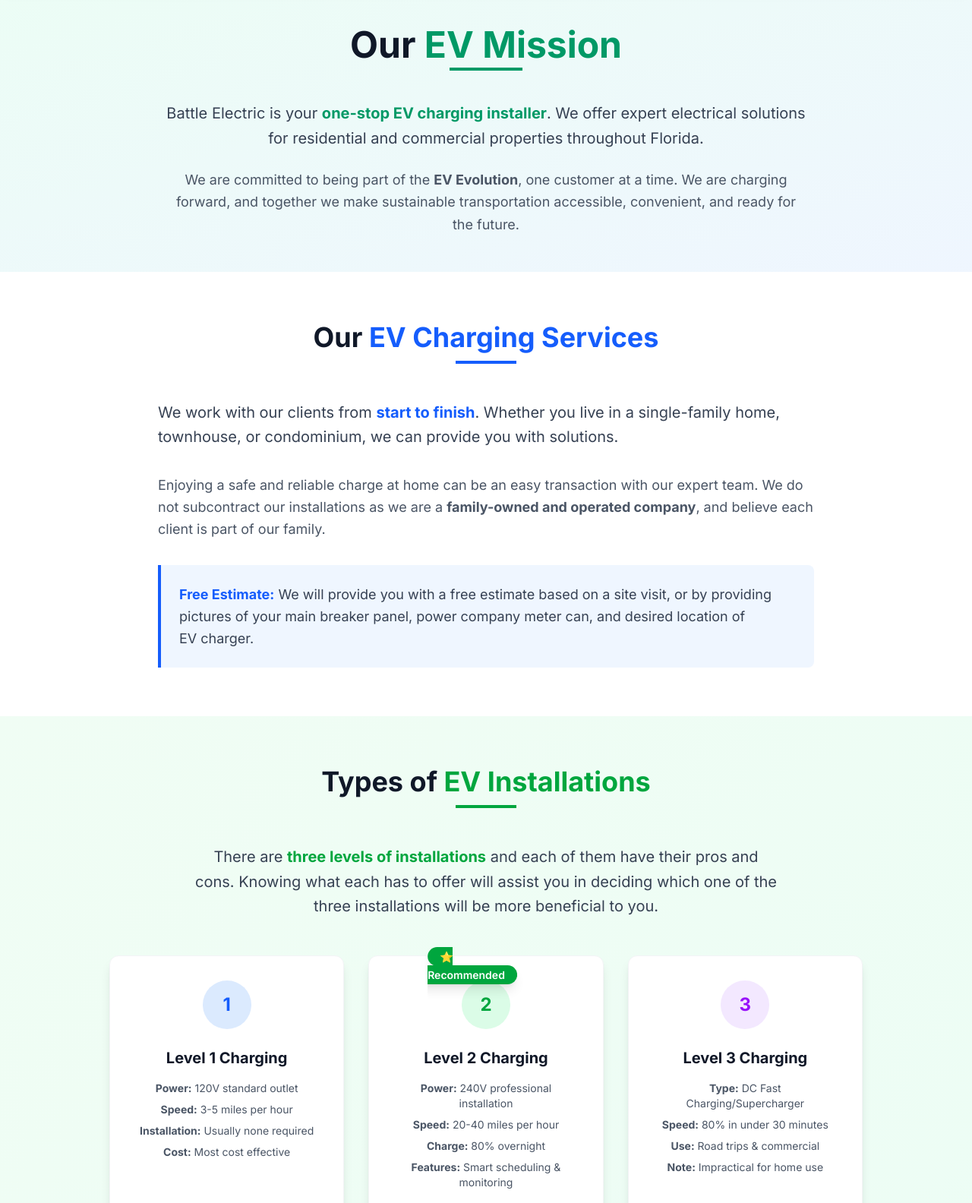
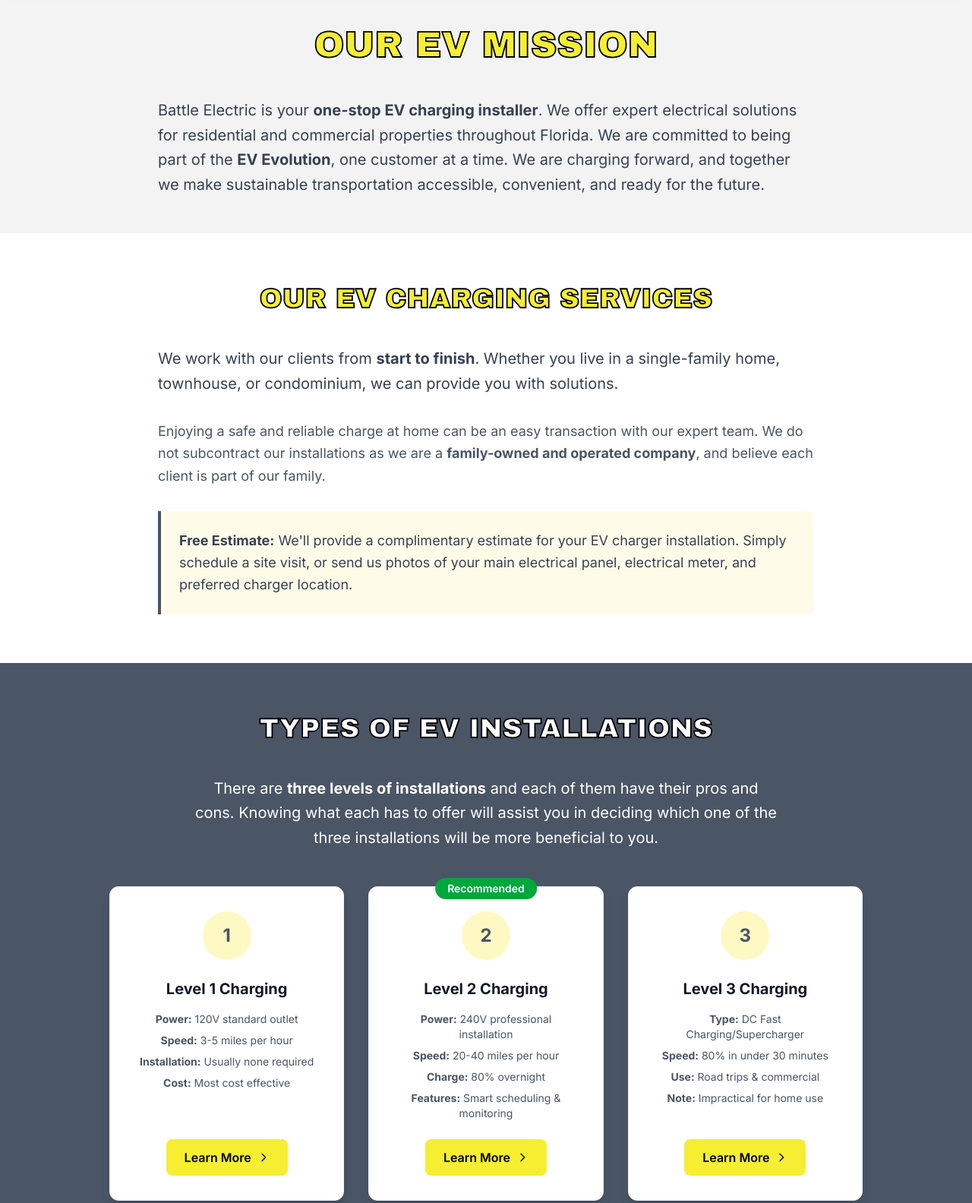
Before and after one commit to ItzRoBeerT/battle-electric, an Astro site: page /services/ev-charging in a window 1280 px wide. Shown: the part 200-1784 px from the top of the page at 76% size. Built offline with nearby package versions, Linux system fonts and the light colour scheme; Astro itself is replaced by a stand-in of ours.

Commit message:
Updated styles for ev-charging page

```diff
--- a/src/sections/ev-charging/Brands.astro
+++ b/src/sections/ev-charging/Brands.astro
@@ -14,8 +14,8 @@
   <div class="max-w-6xl mx-auto">
     <!-- Header -->
     <div class="text-center mb-12">
-      <h2 class="text-3xl/tight md:text-5xl/tight font-bold text-gray-900 text-center mb-4">
-        Our <span class="text-emerald-600">EV Partners</span>
+      <h2 class="text-3xl/tight md:text-4xl/tight font-bold text-stroke text-center mb-4">
+        OUR EV PARTNERS
       </h2>
       <p class="text-lg text-gray-600 max-w-2xl mx-auto leading-relaxed">
         We are proud to partner with the following leading brands in electric vehicle charging technology
@@ -52,3 +52,12 @@
     </div>
   </div>
 </section>
+
+<style>
+	.text-stroke {
+		font-family: 'Arial Black', 'Helvetica', sans-serif;
+		color: #f5ee31;
+		-webkit-text-stroke: 1.8px black;
+		text-stroke: 1.8px black;
+	}
+</style>
--- a/src/sections/ev-charging/Hero.astro
+++ b/src/sections/ev-charging/Hero.astro
@@ -1,18 +1,13 @@
-<section class="py-12 bg-gradient-to-br from-emerald-50 to-blue-50">
+<section class="py-12">
 	<div class="container mx-auto px-4 max-w-4xl">
-		<h1 class="text-4xl/tight md:text-5xl/tight font-bold text-gray-900 text-center">
-			Our <span class="text-emerald-600">EV Mission</span>
+		<h1 class="text-4xl/tight md:text-5xl/tight font-bold text-yellow-400 text-stroke text-center mb-10">
+			OUR EV MISSION
 		</h1>
 
-		<div class="size-24 h-1 bg-emerald-600 mx-auto mb-10"></div>
-
-		<div class="space-y-6 text-center text-pretty">
+		<div class="space-y-6 text-pretty">
 			<p class="text-xl/relaxed text-gray-700">
-				Battle Electric is your <strong class="text-emerald-600">one-stop EV charging installer</strong>. We
+				Battle Electric is your <strong>one-stop EV charging installer</strong>. We
 				offer expert electrical solutions for residential and commercial properties throughout Florida.
-			</p>
-
-			<p class="text-lg/relaxed text-gray-600">
 				We are committed to being part of the <strong>EV Evolution</strong>, one customer at a time. We are
 				charging forward, and together we make sustainable transportation accessible, convenient, and ready for
 				the future.
@@ -20,3 +15,12 @@
 		</div>
 	</div>
 </section>
+
+<style>
+	.text-stroke {
+		font-family: 'Arial Black', 'Helvetica', sans-serif;
+		color: #f5ee31;
+		-webkit-text-stroke: 1.8px black;
+		text-stroke: 1.8px black;
+	}
+</style>
--- a/src/sections/ev-charging/Installations.astro
+++ b/src/sections/ev-charging/Installations.astro
@@ -1,21 +1,16 @@
 ---
-// src/components/sections/EVInstallationTypes.astro
-// Sección actualizada con información técnica específica de Battle Electric
+import Star from '../../assets/icons/star.svg';
 ---
 
-<section class="py-16 bg-gradient-to-br from-green-50 to-emerald-50">
+<section class="py-16 bg-gray-600">
 	<div class="container mx-auto px-4 max-w-5xl">
-		<h2 class="text-3xl/tight md:text-4xl/tight font-bold text-gray-900 mb-2 text-center">
-			Types of <span class="text-green-600">EV Installations</span>
-		</h2>
-
-		<div class="w-20 h-1 bg-green-600 mx-auto mb-12"></div>
+		<h2 class="text-3xl/tight md:text-4xl/tight text-stroke mb-10 text-center">TYPES OF EV INSTALLATIONS</h2>
 
 		<div class="text-center mb-12">
-			<p class="text-xl/relaxed text-gray-700 max-w-3xl mx-auto text-pretty">
-				There are <strong class="text-green-600">three levels of installations</strong> and each of them have their
-				pros and cons. Knowing what each has to offer will assist you in deciding which one of the three installations
-				will be more beneficial to you.
+			<p class="text-xl/relaxed text-white max-w-3xl mx-auto text-pretty">
+				There are <strong>three levels of installations</strong> and each of them have their pros and cons. Knowing
+				what each has to offer will assist you in deciding which one of the three installations will be more beneficial
+				to you.
 			</p>
 		</div>
 
@@ -26,15 +21,11 @@
 			>
 				<div class="text-center">
 					<div
-						class="w-16 h-16 bg-blue-100 rounded-full flex items-center justify-center mx-auto mb-6 group-hover:bg-blue-200 group-hover:scale-110 transition-all duration-300"
+						class="w-16 h-16 bg-yellow-100 rounded-full flex items-center justify-center mx-auto mb-6 group-hover:bg-yellow-200 group-hover:scale-110 transition-all duration-300"
 					>
-						<span class="text-2xl font-bold text-blue-600 group-hover:text-blue-700">1</span>
+						<span class="text-2xl font-bold text-gray-600 group-hover:text-gray-700">1</span>
 					</div>
-					<h3
-						class="text-xl font-bold text-gray-900 mb-4 group-hover:text-blue-600 transition-colors duration-300"
-					>
-						Level 1 Charging
-					</h3>
+					<h3 class="text-xl font-bold text-gray-900 mb-4">Level 1 Charging</h3>
 
 					<!-- Quick specs -->
 					<div class="space-y-2 text-gray-600 mb-6 h-36">
@@ -45,7 +36,7 @@
 					</div>
 					<a
 						href="/services/ev-charging/level-1/"
-						class="inline-flex items-center px-6 py-3 bg-blue-600 text-white font-semibold rounded-lg hover:bg-blue-700 hover:shadow-lg transform hover:scale-105 transition-all duration-200"
+						class="inline-flex items-center px-6 py-3 bg-battle-yellow font-semibold rounded-lg hover:bg-battle-yellow-hover hover:shadow-lg transform hover:scale-105 transition-all duration-200"
 					>
 						Learn More
 						<svg
@@ -69,22 +60,21 @@
 				<div
 					class="absolute -top-3 left-1/2 transform -translate-x-1/2 group-hover:scale-110 transition-transform duration-300"
 				>
-					<span class="bg-green-600 text-white px-4 py-1 rounded-full text-sm font-semibold shadow-lg"
-						>⭐ Recommended</span
+					<span
+						class="whitespace-nowrap bg-green-600 text-white px-4 py-1 rounded-full text-sm font-semibold flex items-center gap-1"
 					>
+						<Star class="w-4 h-4" style={{ color: '#f5ee31' }} />
+						Recommended
+					</span>
 				</div>
 
 				<div class="text-center">
 					<div
-						class="w-16 h-16 bg-green-100 rounded-full flex items-center justify-center mx-auto mb-6 group-hover:bg-green-200 group-hover:scale-110 transition-all duration-300"
+						class="w-16 h-16 bg-yellow-100 rounded-full flex items-center justify-center mx-auto mb-6 group-hover:bg-yellow-200 group-hover:scale-110 transition-all duration-300"
 					>
-						<span class="text-2xl font-bold text-green-600 group-hover:text-green-700">2</span>
+						<span class="text-2xl font-bold text-gray-600 group-hover:text-gray-700">2</span>
 					</div>
-					<h3
-						class="text-xl font-bold text-gray-900 mb-4 group-hover:text-green-600 transition-colors duration-300"
-					>
-						Level 2 Charging
-					</h3>
+					<h3 class="text-xl font-bold text-gray-900 mb-4">Level 2 Charging</h3>
 
 					<!-- Quick specs -->
 					<div class="space-y-2 text-gray-600 mb-6 h-36">
@@ -96,7 +86,7 @@
 
 					<a
 						href="/services/ev-charging/level-2/"
-						class="inline-flex items-center px-6 py-3 bg-green-600 text-white font-semibold rounded-lg hover:bg-green-700 hover:shadow-lg transform hover:scale-105 transition-all duration-200"
+						class="inline-flex items-center px-6 py-3 bg-battle-yellow font-semibold rounded-lg hover:bg-battle-yellow-hover hover:shadow-lg transform hover:scale-105 transition-all duration-200"
 					>
 						Learn More
 						<svg
@@ -118,15 +108,11 @@
 			>
 				<div class="text-center">
 					<div
-						class="w-16 h-16 bg-purple-100 rounded-full flex items-center justify-center mx-auto mb-6 group-hover:bg-purple-200 group-hover:scale-110 transition-all duration-300"
+						class="w-16 h-16 bg-yellow-100 rounded-full flex items-center justify-center mx-auto mb-6 group-hover:bg-yellow-200 group-hover:scale-110 transition-all duration-300"
 					>
-						<span class="text-2xl font-bold text-purple-600 group-hover:text-purple-700">3</span>
+						<span class="text-2xl font-bold text-gray-600 group-hover:text-gray-700">3</span>
 					</div>
-					<h3
-						class="text-xl font-bold text-gray-900 mb-4 group-hover:text-purple-600 transition-colors duration-300"
-					>
-						Level 3 Charging
-					</h3>
+					<h3 class="text-xl font-bold text-gray-900 mb-4">Level 3 Charging</h3>
 
 					<!-- Quick specs -->
 					<div class="space-y-2 text-gray-600 mb-6 h-36">
@@ -138,7 +124,7 @@
 
 					<a
 						href="/services/ev-charging/level-3/"
-						class="inline-flex items-center px-6 py-3 bg-purple-600 text-white font-semibold rounded-lg hover:bg-purple-700 hover:shadow-lg transform hover:scale-105 transition-all duration-200"
+						class="inline-flex items-center px-6 py-3 bg-battle-yellow font-semibold rounded-lg hover:bg-battle-yellow-hover hover:shadow-lg transform hover:scale-105 transition-all duration-200"
 					>
 						Learn More
 						<svg
@@ -164,9 +150,9 @@
 					<thead>
 						<tr class="border-b border-gray-200">
 							<th class="pb-4 font-semibold text-gray-900">Feature</th>
-							<th class="pb-4 font-semibold text-blue-600 text-center">Level 1</th>
-							<th class="pb-4 font-semibold text-green-600 text-center">Level 2</th>
-							<th class="pb-4 font-semibold text-purple-600 text-center">Level 3</th>
+							<th class="pb-4 font-semibold text-gray-900 text-center">Level 1</th>
+							<th class="pb-4 font-semibold text-gray-900 text-center">Level 2</th>
+							<th class="pb-4 font-semibold text-gray-900 text-center">Level 3</th>
 						</tr>
 					</thead>
 					<tbody class="divide-y divide-gray-100">
@@ -212,3 +198,12 @@
 		</div>
 	</div>
 </section>
+
+<style>
+	.text-stroke {
+		font-family: 'Arial Black', 'Helvetica', sans-serif;
+		color: #fff;
+		-webkit-text-stroke: 1.8px black;
+		text-stroke: 1.8px black;
+	}
+</style>
--- a/src/sections/ev-charging/Services.astro
+++ b/src/sections/ev-charging/Services.astro
@@ -1,15 +1,13 @@
 <section class="py-16 bg-white">
 	<div class="container mx-auto px-4 max-w-4xl">
-		<h2 class="text-3xl/tight md:text-4xl/tight font-bold text-gray-900 mb-2 text-center">
-			Our <span class="text-blue-600">EV Charging Services</span>
+		<h2 class="text-3xl/tight md:text-4xl/tight font-bold text-stroke text-center mb-10">
+			OUR EV CHARGING SERVICES
 		</h2>
-
-		<div class="w-20 h-1 bg-blue-600 mx-auto mb-12"></div>
 
 		<div class="prose prose-lg mx-auto text-pretty">
 			<p class="text-xl/relaxed text-gray-700 mb-8">
-				We work with our clients from <strong class="text-blue-600">start to finish</strong>. Whether you live
-				in a single-family home, townhouse, or condominium, we can provide you with solutions.
+				We work with our clients from <strong>start to finish</strong>. Whether you live in a single-family
+				home, townhouse, or condominium, we can provide you with solutions.
 			</p>
 
 			<p class="text-lg/relaxed text-gray-600 mb-8">
@@ -18,13 +16,22 @@
 				believe each client is part of our family.
 			</p>
 
-			<div class="bg-blue-50 border-l-4 border-blue-600 p-6 rounded-r-lg">
+			<div class="bg-yellow-50 border-l-4 border-gray-600 p-6 rounded-r-lg">
 				<p class="text-lg/relaxed text-gray-700 mb-0">
-					<strong class="text-blue-600">Free Estimate:</strong> We will provide you with a free estimate based
-					on a site visit, or by providing pictures of your main breaker panel, power company meter can, and desired
-					location of EV charger.
+					<strong>Free Estimate:</strong> We'll provide a complimentary estimate for your EV charger installation.
+					Simply schedule a site visit, or send us photos of your main electrical panel, electrical meter, and
+					preferred charger location.
 				</p>
 			</div>
 		</div>
 	</div>
 </section>
+
+<style>
+	.text-stroke {
+		font-family: 'Arial Black', 'Helvetica', sans-serif;
+		color: #f5ee31;
+		-webkit-text-stroke: 1.8px black;
+		text-stroke: 1.8px black;
+	}
+</style>
```
